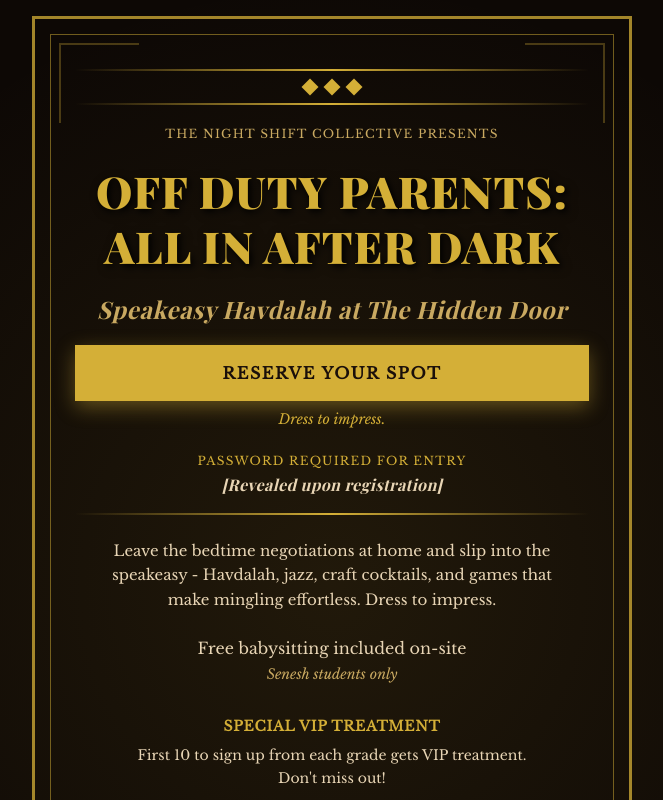
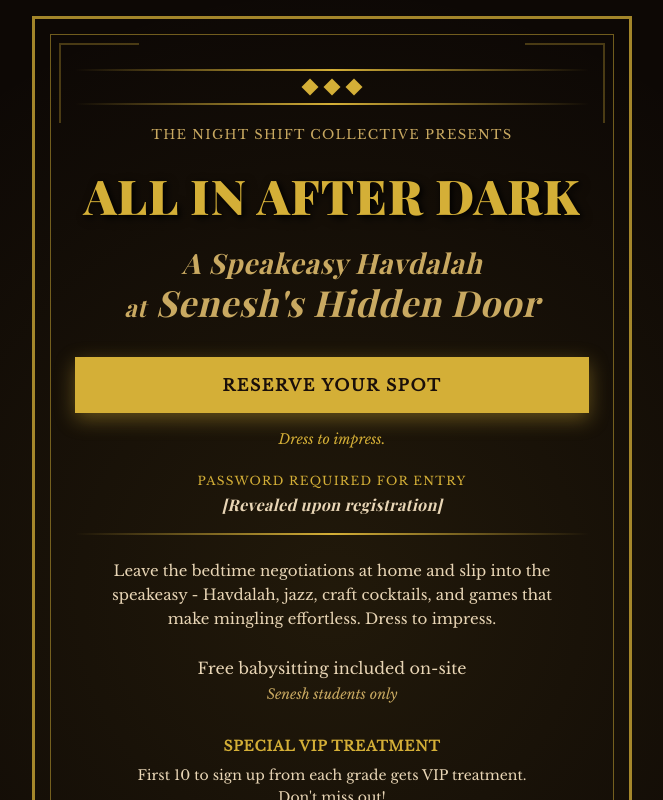
Before and after one commit to yoknee/all-in-after-dark, a React (Vite) app in the folder frontend/: page / in a window 1280 px wide. Shown: the top 800 px of the page, without its empty margins (308-971 px from the left). Built offline with nearby package versions, Linux system fonts and the light colour scheme; no server answers.

Commit message:
Updates to headers, and admin portal

```diff
--- a/frontend/src/components/AdminDashboard.tsx
+++ b/frontend/src/components/AdminDashboard.tsx
@@ -9,6 +9,7 @@ export function AdminDashboard() {
   const [loading, setLoading] = useState(true)
   const [searchQuery, setSearchQuery] = useState('')
   const [babysittingOnly, setBabysittingOnly] = useState(false)
+  const [first10Only, setFirst10Only] = useState(false)
 
   useEffect(() => {
     fetchRegistrations()
@@ -97,9 +98,14 @@ export function AdminDashboard() {
 
   const totalRegistrations = registrations.length
 
-  // Filter registrations based on search query and babysitting filter
+  // Filter registrations based on search query, babysitting filter, and first 10 filter
   const filteredRegistrations = registrations.filter((reg) => {
-    // Filter by babysitting needs first
+    // Filter by first 10 status first
+    if (first10Only && !reg.is_first_10) {
+      return false
+    }
+
+    // Filter by babysitting needs
     if (babysittingOnly && reg.needs_babysitting !== true) {
       return false
     }
@@ -152,7 +158,16 @@ export function AdminDashboard() {
         <div className="bg-dark-brown border-2 border-gold rounded-lg p-6 mb-8 card-border">
           <div className="flex flex-col md:flex-row md:items-center md:justify-between mb-4 gap-4">
             <h2 className="text-2xl font-bold text-gold">All Registrations</h2>
-            <div className="flex items-center gap-3 w-full md:w-auto">
+            <div className="flex items-center gap-3 w-full md:w-auto flex-wrap">
+              <label className="flex items-center gap-2 cursor-pointer whitespace-nowrap">
+                <input
+                  type="checkbox"
+                  checked={first10Only}
+                  onChange={(e) => setFirst10Only(e.target.checked)}
+                  className="w-5 h-5 text-gold focus:ring-gold accent-gold cursor-pointer"
+                />
+                <span className="text-gold font-semibold">First 10 Only</span>
+              </label>
               <label className="flex items-center gap-2 cursor-pointer whitespace-nowrap">
                 <input
                   type="checkbox"
@@ -176,6 +191,7 @@ export function AdminDashboard() {
               <table className="w-full text-left">
                 <thead className="sticky top-0 bg-dark-brown z-10">
                   <tr className="border-b border-gold">
+                    <th className="text-gold font-semibold py-2 px-2 bg-dark-brown">First 10</th>
                     <th className="text-gold font-semibold py-2 px-2 bg-dark-brown">Parent Names</th>
                     <th className="text-gold font-semibold py-2 px-2 bg-dark-brown">Email</th>
                     <th className="text-gold font-semibold py-2 px-2 bg-dark-brown">Grade Level</th>
@@ -186,15 +202,18 @@ export function AdminDashboard() {
                 <tbody>
                   {filteredRegistrations.length === 0 ? (
                     <tr>
-                      <td colSpan={5} className="text-gold text-center py-8 opacity-70">
+                      <td colSpan={6} className="text-gold text-center py-8 opacity-70">
                         {searchQuery ? 'No registrations match your search.' : 'No registrations found.'}
                       </td>
                     </tr>
                   ) : (
                     filteredRegistrations.map((reg) => (
                       <tr key={reg.id} className="border-b border-gold border-opacity-30">
+                        <td className="text-gold py-2 px-2">
+                          {reg.is_first_10 ? <First10Badge /> : '-'}
+                        </td>
                         <td className="text-gold py-2 px-2">{reg.parent_names}</td>
-                        <td className="text-gold py-2 px-2">{reg.email}</td>
+                        <td className="text-gold py-2 px-2" style={{ maxWidth: '290px', wordWrap: 'break-word' }}>{reg.email}</td>
                         <td className="text-gold py-2 px-2">{reg.grade_level}</td>
                         <td className="text-gold py-2 px-2">
                           {reg.needs_babysitting === true ? 'Yes' : reg.needs_babysitting === false ? 'No' : 'N/A'}
--- a/frontend/src/components/RegistrationForm.tsx
+++ b/frontend/src/components/RegistrationForm.tsx
@@ -377,7 +377,7 @@ export function RegistrationForm() {
         <button
           type="submit"
           disabled={isSubmitting}
-          className="w-full flex flex-row flex-wrap justify-center items-center bg-gold text-dark-brown-2 px-4 py-4.5 text-base tracking-widest uppercase font-bold border-none cursor-pointer mt-6 transition-all duration-300 shadow-[0_6px_20px_rgba(212,175,55,0.4)] font-baskerville hover:bg-light-gold hover:-translate-y-0.5 hover:shadow-[0_8px_25px_rgba(212,175,55,0.6)] disabled:opacity-50 disabled:cursor-not-allowed disabled:hover:translate-y-0 disabled:hover:bg-gold"
+          className="w-full flex flex-row flex-wrap justify-center items-center bg-gold text-dark-brown-2 px-4 py-4.5 text-base tracking-widest uppercase font-bold border-none cursor-pointer mt-10 transition-all duration-300 shadow-[0_6px_20px_rgba(212,175,55,0.4)] font-baskerville hover:bg-light-gold hover:-translate-y-0.5 hover:shadow-[0_8px_25px_rgba(212,175,55,0.6)] disabled:opacity-50 disabled:cursor-not-allowed disabled:hover:translate-y-0 disabled:hover:bg-gold"
           style={{ height: '56px' }}
         >
           {isSubmitting ? 'Submitting...' : 'submit'}
--- a/frontend/src/pages/Home.tsx
+++ b/frontend/src/pages/Home.tsx
@@ -23,19 +23,23 @@ export function Home() {
 
           <ArtDecoTop />
 
-          <div className="text-[12px] text-light-gold text-center tracking-widest uppercase my-5 font-normal">
+          <div className="text-[13px] text-light-gold text-center tracking-widest uppercase my-5 font-normal">
             The Night Shift Collective Presents
           </div>
 
-          <h1 className="font-playfair text-[44px] font-black text-gold text-center my-5 drop-shadow-[2px_2px_4px_rgba(0,0,0,0.8)] tracking-wide leading-tight w-full">
-            OFF DUTY PARENTS:<br />ALL IN AFTER DARK
+          <h1 className="font-playfair text-[48px] font-black text-gold text-center my-5 drop-shadow-[2px_2px_4px_rgba(0,0,0,0.8)] tracking-wide leading-tight w-full">
+            ALL IN AFTER DARK
           </h1>
 
-          <div className="font-playfair text-2xl text-light-gold text-center italic my-4 tracking-wide">
-            Speakeasy Havdalah at The Hidden Door
+          <div className="font-playfair text-[28px] text-light-gold text-center italic tracking-wide leading-[1.25]">
+            A Speakeasy Havdalah
           </div>
 
-          <CTAButton onClick={() => navigate('/register')} className="mt-5 mb-2">
+          <div className="font-playfair text-[36px] text-light-gold text-center italic tracking-wide leading-[1.25]">
+            <span className="font-playfair text-[24px] text-light-gold text-center italic tracking-wide leading-[1.25]">at</span> Senesh's Hidden Door
+          </div>
+
+          <CTAButton onClick={() => navigate('/register')} className="mt-8 mb-4">
             Reserve Your Spot
           </CTAButton>
 
@@ -129,7 +133,7 @@ export function Home() {
 
           <div className="mt-15 w-full flex flex-col justify-center items-center gap-2" style={{ boxSizing: 'content-box', display: 'flex', flexDirection: 'column' }}>
             <div className="text-xs text-light-gold italic mt-2.5">
-              Questions? Your friendly event insider has the answers.
+            Questions? Find your grade’s contributor via WhatsApp.
             </div>
           </div>
         </div>
--- a/frontend/src/pages/Register.tsx
+++ b/frontend/src/pages/Register.tsx
@@ -23,9 +23,17 @@ export function Register() {
             The Night Shift Collective Presents
           </div>
 
-          <h1 className="font-playfair text-[44px] font-black text-gold text-center my-5 drop-shadow-[2px_2px_4px_rgba(0,0,0,0.8)] tracking-wide leading-tight">
-            OFF DUTY PARENTS:<br />ALL IN AFTER DARK
+          <h1 className="font-playfair text-[48px] font-black text-gold text-center my-5 drop-shadow-[2px_2px_4px_rgba(0,0,0,0.8)] tracking-wide leading-tight w-full">
+            ALL IN AFTER DARK
           </h1>
+
+          <div className="font-playfair text-[28px] text-light-gold text-center italic tracking-wide leading-[1.25]">
+            A Speakeasy Havdalah
+          </div>
+
+          <div className="font-playfair text-[36px] text-light-gold text-center italic tracking-wide leading-[1.25]">
+            <span className="font-playfair text-[24px] text-light-gold text-center italic tracking-wide leading-[1.25]">at</span> Senesh's Hidden Door
+          </div>
 
           <div className="mt-8">
             <RegistrationForm />
```
